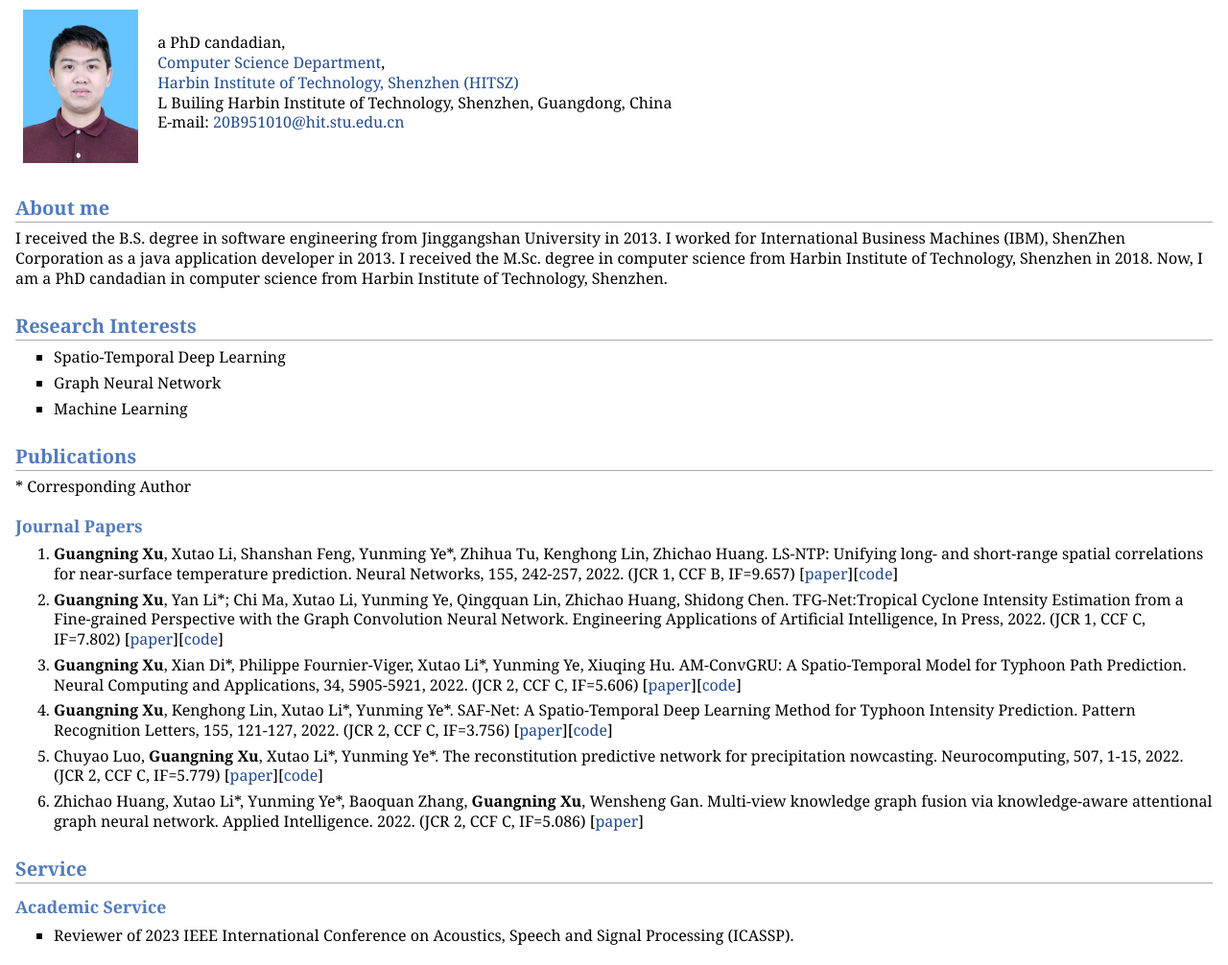
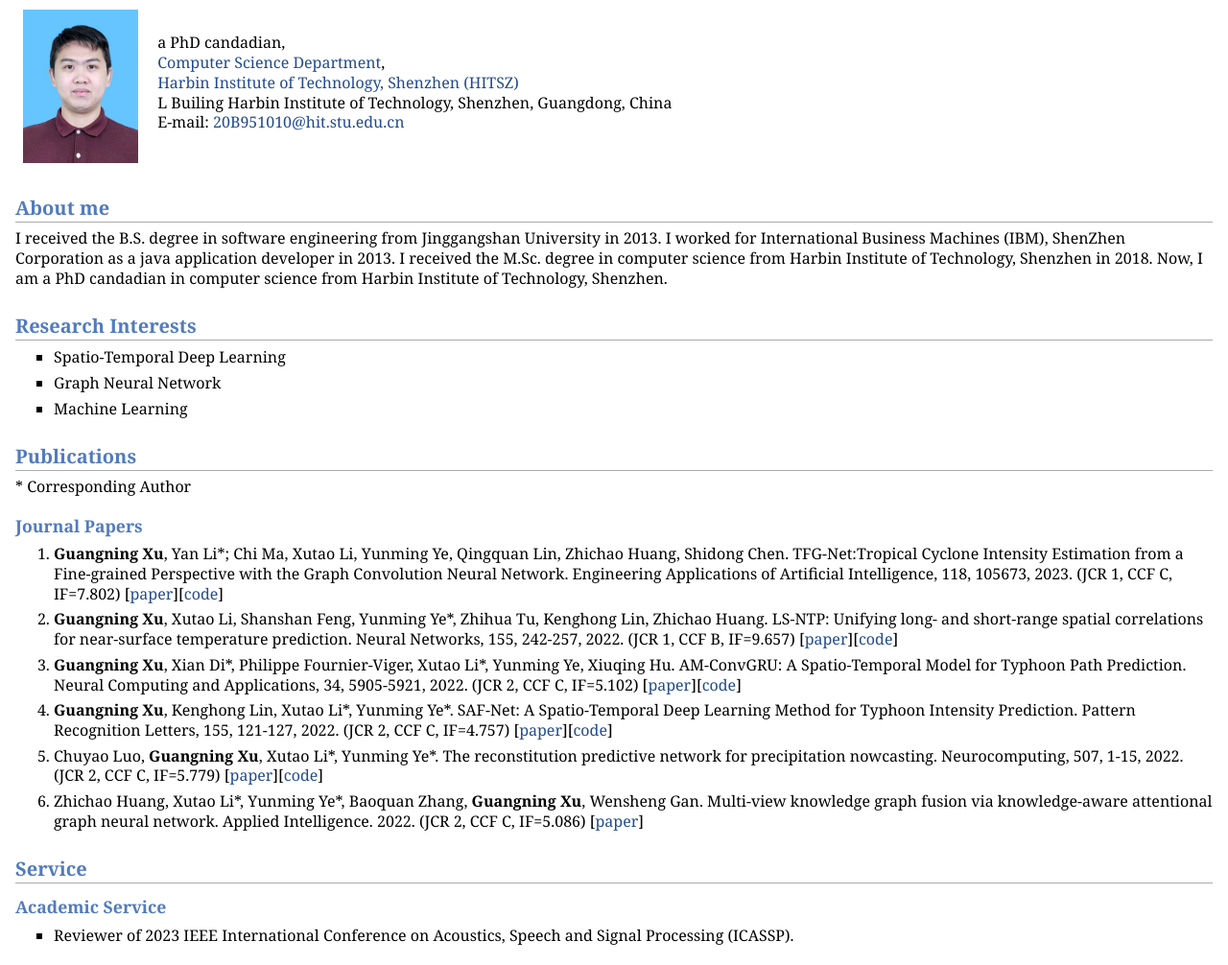
Before and after one commit to xuguangning1218/xuguangning1218.github.io, a plain HTML site: page index.html in a window 1280 px wide. Shown: the part 66-1072 px from the top of the page at 96% size. Drawn offline with Linux system fonts and the light colour scheme.

Commit message:
update paper item

```diff
--- a/index.html
+++ b/index.html
@@ -65,19 +65,19 @@ I received the M.Sc. degree in computer science from Harbin Institute of Technol
 <h3>Journal Papers
 </h3>
 <ol>
+<li><p><b>Guangning Xu</b>, Yan Li*; Chi Ma, Xutao Li, Yunming Ye, Qingquan Lin, Zhichao Huang, Shidong Chen. TFG-Net:Tropical Cyclone Intensity Estimation from a Fine-grained Perspective with the Graph Convolution Neural Network. Engineering Applications of Artificial Intelligence, 118, 105673, 2023. (JCR 1, CCF C, IF=7.802) [<a href="\https://www.sciencedirect.com/science/article/pii/S0952197622006637" target=&ldquo;blank&rdquo;>paper</a>][<a href="https://github.com/xuguangning1218/TI_Estimation" target=&ldquo;blank&rdquo;>code</a>]
+
+</p>
+</li>
 <li><p><b>Guangning Xu</b>, Xutao Li, Shanshan Feng, Yunming Ye*, Zhihua Tu, Kenghong Lin, Zhichao Huang. LS-NTP: Unifying long- and short-range spatial correlations for near-surface temperature prediction. Neural Networks, 155, 242-257, 2022. (JCR 1, CCF B, IF=9.657) [<a href="https://www.sciencedirect.com/science/article/abs/pii/S0893608022002787" target=&ldquo;blank&rdquo;>paper</a>][<a href="https://github.com/xuguangning1218/LS_NTP" target=&ldquo;blank&rdquo;>code</a>]
 
 </p>
 </li>
-<li><p><b>Guangning Xu</b>, Yan Li*; Chi Ma, Xutao Li, Yunming Ye, Qingquan Lin, Zhichao Huang, Shidong Chen. TFG-Net:Tropical Cyclone Intensity Estimation from a Fine-grained Perspective with the Graph Convolution Neural Network. Engineering Applications of Artificial Intelligence, In Press, 2022. (JCR 1, CCF C, IF=7.802) [<a href="#" target=&ldquo;blank&rdquo;>paper</a>][<a href="https://github.com/xuguangning1218/TI_Estimation" target=&ldquo;blank&rdquo;>code</a>]
+<li><p><b>Guangning Xu</b>, Xian Di*, Philippe Fournier-Viger, Xutao Li*, Yunming Ye, Xiuqing Hu. AM-ConvGRU: A Spatio-Temporal Model for Typhoon Path Prediction. Neural Computing and Applications, 34, 5905-5921, 2022. (JCR 2, CCF C, IF=5.102) [<a href="https://link.springer.com/article/10.1007/s00521-021-06724-x" target=&ldquo;blank&rdquo;>paper</a>][<a href="https://github.com/xuguangning1218/Typhoon_Path" target=&ldquo;blank&rdquo;>code</a>]
 
 </p>
 </li>
-<li><p><b>Guangning Xu</b>, Xian Di*, Philippe Fournier-Viger, Xutao Li*, Yunming Ye, Xiuqing Hu. AM-ConvGRU: A Spatio-Temporal Model for Typhoon Path Prediction. Neural Computing and Applications, 34, 5905-5921, 2022. (JCR 2, CCF C, IF=5.606) [<a href="https://link.springer.com/article/10.1007/s00521-021-06724-x" target=&ldquo;blank&rdquo;>paper</a>][<a href="https://github.com/xuguangning1218/Typhoon_Path" target=&ldquo;blank&rdquo;>code</a>]
-
-</p>
-</li>
-<li><p><b>Guangning Xu</b>, Kenghong Lin, Xutao Li*, Yunming Ye*. SAF-Net: A Spatio-Temporal Deep Learning Method for Typhoon Intensity Prediction. Pattern Recognition Letters, 155, 121-127, 2022. (JCR 2, CCF C, IF=3.756) [<a href="https://www.sciencedirect.com/science/article/pii/S0167865521004037" target=&ldquo;blank&rdquo;>paper</a>][<a href="https://github.com/xuguangning1218/TI_Prediction" target=&ldquo;blank&rdquo;>code</a>]
+<li><p><b>Guangning Xu</b>, Kenghong Lin, Xutao Li*, Yunming Ye*. SAF-Net: A Spatio-Temporal Deep Learning Method for Typhoon Intensity Prediction. Pattern Recognition Letters, 155, 121-127, 2022. (JCR 2, CCF C, IF=4.757) [<a href="https://www.sciencedirect.com/science/article/pii/S0167865521004037" target=&ldquo;blank&rdquo;>paper</a>][<a href="https://github.com/xuguangning1218/TI_Prediction" target=&ldquo;blank&rdquo;>code</a>]
 
 </p>
 </li>
```
